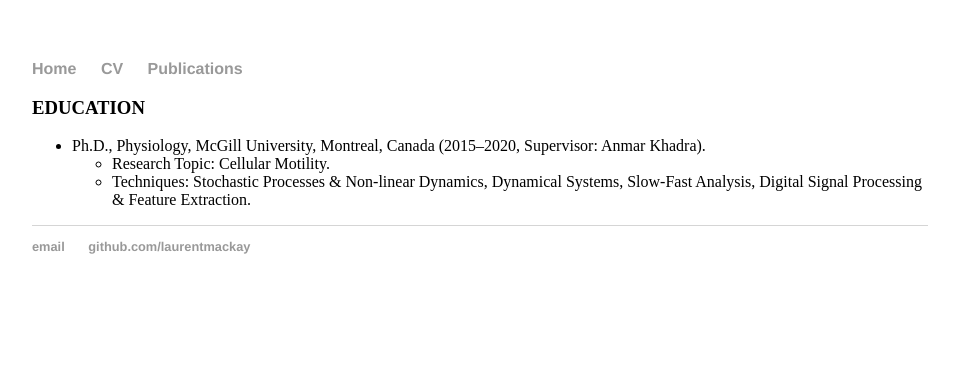
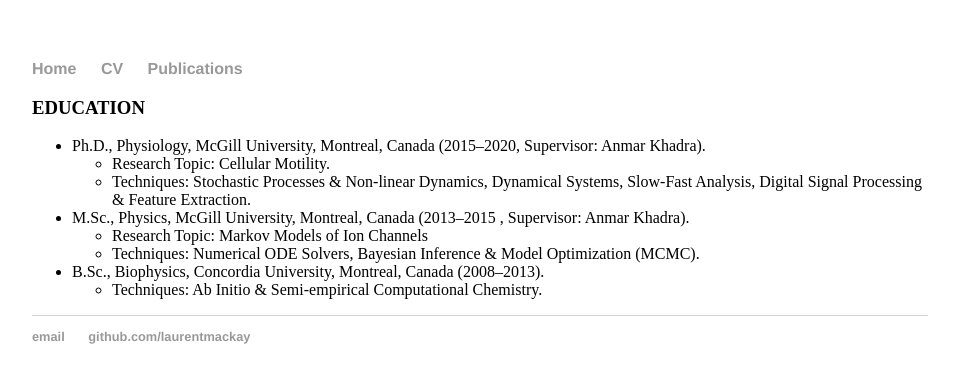
Before and after one commit to laurentmackay/laurentmackay.github.io, a Jekyll site: the page built from cv/index.md, in a window 1280 px wide. Shown: the top 383 px of the page, without its empty margins (160-1119 px from the left). Built offline with Jekyll 4.4.1, drawn with Linux system fonts in a browser that asks for light colours; our own code applies the rules of GitHub Pages for plain Markdown files.

Commit message:
Update index.md

```diff
--- a/cv/index.md
+++ b/cv/index.md
@@ -1,9 +1,12 @@
----
-layout: default
-title: Laurent MacKay CV
----
 ### EDUCATION
 
 * Ph.D., Physiology, McGill University, Montreal, Canada (2015–2020, Supervisor: Anmar Khadra).
     * Research Topic: Cellular Motility.
     * Techniques: Stochastic Processes & Non-linear Dynamics, Dynamical Systems, Slow-Fast Analysis, Digital Signal Processing & Feature Extraction.
+
+* M.Sc., Physics, McGill University, Montreal, Canada (2013–2015 , Supervisor: Anmar Khadra).
+    * Research Topic: Markov Models of Ion Channels
+    * Techniques: Numerical ODE Solvers, Bayesian Inference & Model Optimization (MCMC).
+
+* B.Sc., Biophysics, Concordia University, Montreal, Canada (2008–2013).
+    * Techniques: Ab Initio & Semi-empirical Computational Chemistry.
```
